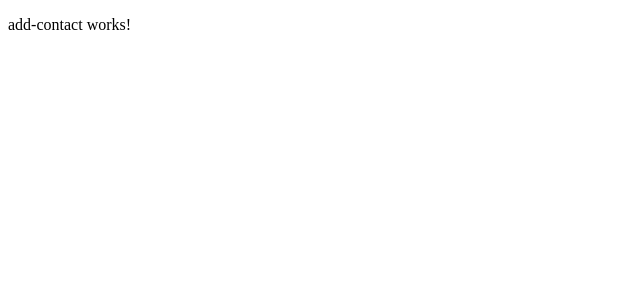
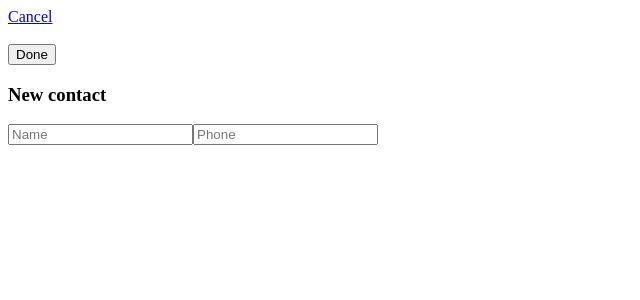
Before and after one commit to Derlys/contacts1, an Angular app: page /add-contact in a window 1280 px wide. Shown: the top 300 px of the page, without its empty margins (0-640 px from the left). Built offline with nearby package versions, Linux system fonts and the light colour scheme.

Commit message:
feat: templete of component add-contact

```diff
--- a/src/app/components/add-contact/add-contact.component.html
+++ b/src/app/components/add-contact/add-contact.component.html
@@ -1 +1,11 @@
-<p>add-contact works!</p>
+<form>
+  <div>
+    <a routerLink="/list-contacts">Cancel</a>
+    <br />
+    <br />
+    <button>Done</button>
+    <h3>New contact</h3>
+    <input type="text" placeholder="Name" />
+    <input type="number" placeholder="Phone" />
+  </div>
+</form>
--- a/src/app/components/list-contacts/list-contacts.component.html
+++ b/src/app/components/list-contacts/list-contacts.component.html
@@ -1,3 +1,5 @@
+<div>
+  <a routerLink="/add-contact">Add contact</a>
   <li *ngFor="let contact of contacts">
     <ul>
       {{
@@ -10,3 +12,4 @@
       }}
     </ul>
   </li>
+</div>
```
Also changed, not shown: src/app/app.module.ts (+8 -2 lines). Lines whose indentation alone changed are shown as unchanged.
